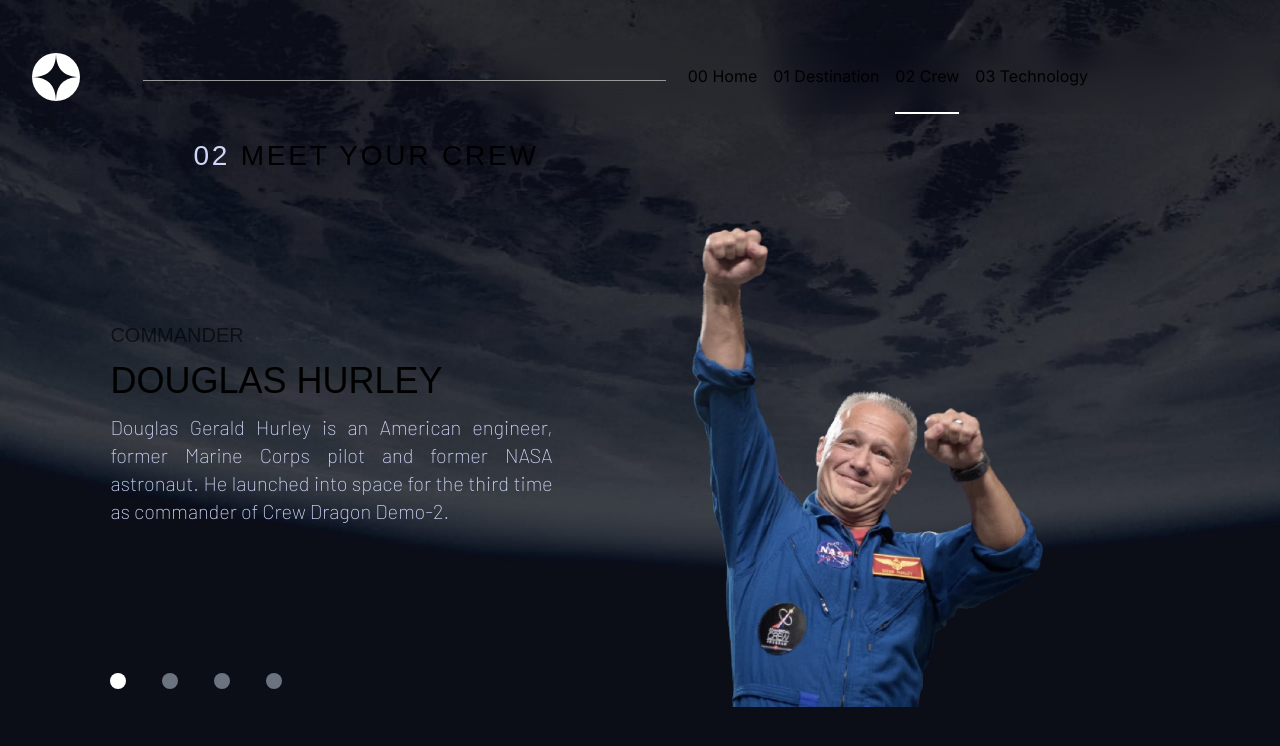
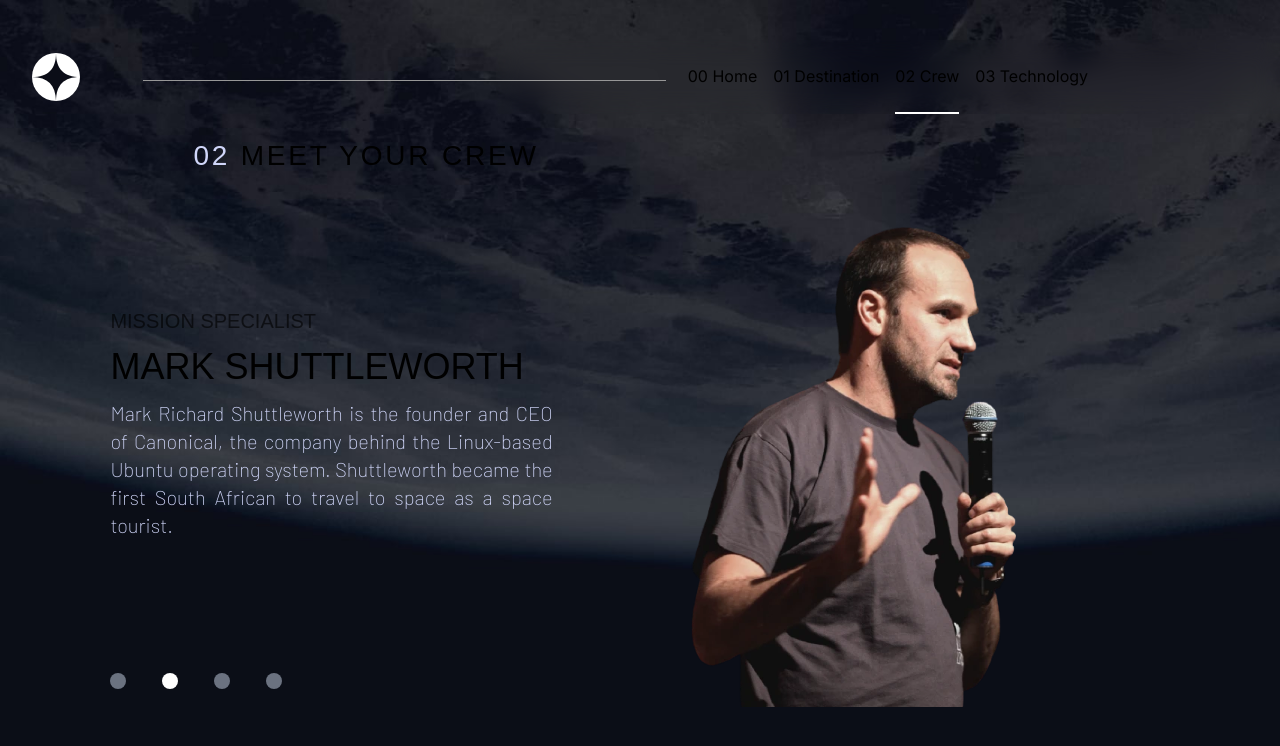
Before and after one commit to f4ayush/space-tourism, a Next.js app: page /crew in a window 1280 px wide. Shown: the top 746 px of the page. Built offline with nearby package versions, Linux system fonts and the light colour scheme; a web font is replaced by a local one.

Commit message:
added readme

```diff
--- a/src/app/crew/page.tsx
+++ b/src/app/crew/page.tsx
@@ -85,7 +85,7 @@
       <div className="text-center mt-2 md:flex md:flex-col">
       <p className={`${barlow_condensed.className} uppercase md:text-left md:mt-8 text-md md:text-lg lg:text-[28px] tracking-widest md:ml-[8%]`}><span className="text-[#D0D6F9]">02</span>  Meet Your Crew</p>
         <div className="carousel-container flex flex-col md:flex-col-reverse gap-5 md:flex-1 md:justify-between md:mt-4 lg:mt-0 lg:flex-row-reverse lg:relative lg:items-end lg:justify-end">
-          <Carousel dataLength={crewDetails.length}>
+          <Carousel dataLength={crewDetails.length} autoSlide>
             {crewDetails.map((crew, index) => (
               <Carousel.Details key={index} index={index} classes="flex justify-center h-[33vh] md:h-[50vh] mt-[5%] border-b-[1px] border-[rgb(255,255,255,0.2)] md:border-none md:items-end lg:h-[60vh]">
                 <Image src={crew.images.webp} alt='crew image' height={150} width={150} className="object-contain self-end md:h-full md:w-full"/>
```
Also changed, not shown: screenshot.png (added), 1 other file (tests, documents, lock files or other folders).
